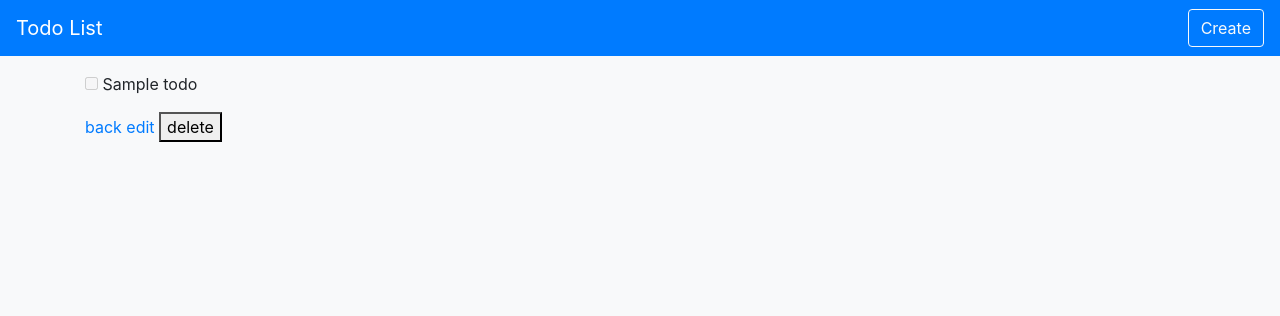
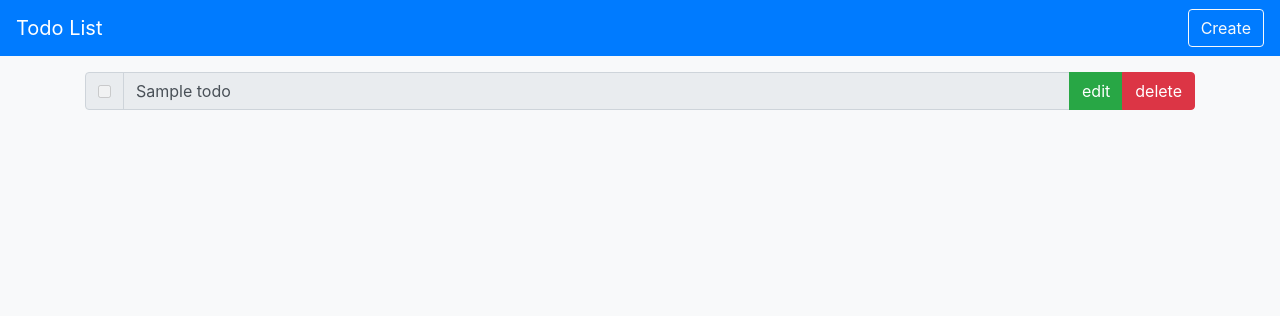
Before and after one commit to Jennesy/todo-mongoose, a Node server app: template views/detail.hbs in a window 1280 px wide. Shown: the top 316 px of the page. Run offline with Node 20, Linux system fonts and the light colour scheme; the template is opened without the code that fills it: most values are stand-ins (such as "Sample title", 1, 10 or a date in 2020); some libraries are stand-ins or nearby versions.

Commit message:
modify detail page ui

```diff
--- a/views/detail.hbs
+++ b/views/detail.hbs
@@ -1,9 +1,14 @@
-<p>
-  <input type="checkbox" name="isDone" {{#if todo.isDone}} checked {{/if}} disabled>
-  {{ todo.name }}
-</p>
-<a href="/">back</a>
-<a href="/todos/{{todo._id}}/edit">edit</a>
-<form action="/todos/{{todo._id}}?_method=DELETE" method="POST" style="display: inline">
-  <button type="submit">delete</button>
+<form action="/todos/{{ todo._id }}?_method=DELETE" method="POST" style="display: inline;">
+  <div class="input-group">
+    <div class="input-group-prepend">
+      <div class="input-group-text">
+        <input type="checkbox" name="isDone" {{#if todo.isDone }} checked {{/if}} disabled>
+      </div>
+    </div>
+    <input class="form-control" type="text" placeholder="name" name="name" value="{{ todo.name }}" disabled>
+    <div class="input-group-append">
+      <a class="btn btn-success" href="/todos/{{ todo._id }}/edit">edit</a>
+      <button class="btn btn-danger" type="submit">delete</button>
+    </div>
+  </div>
 </form>
```
